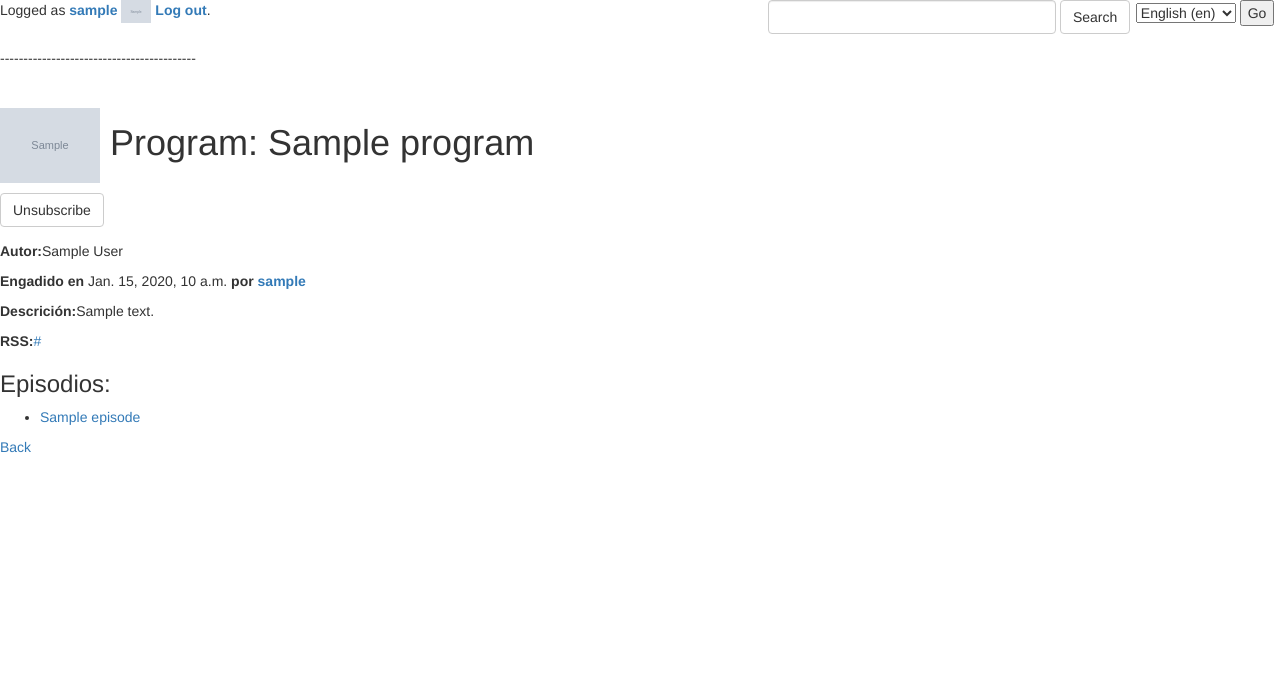
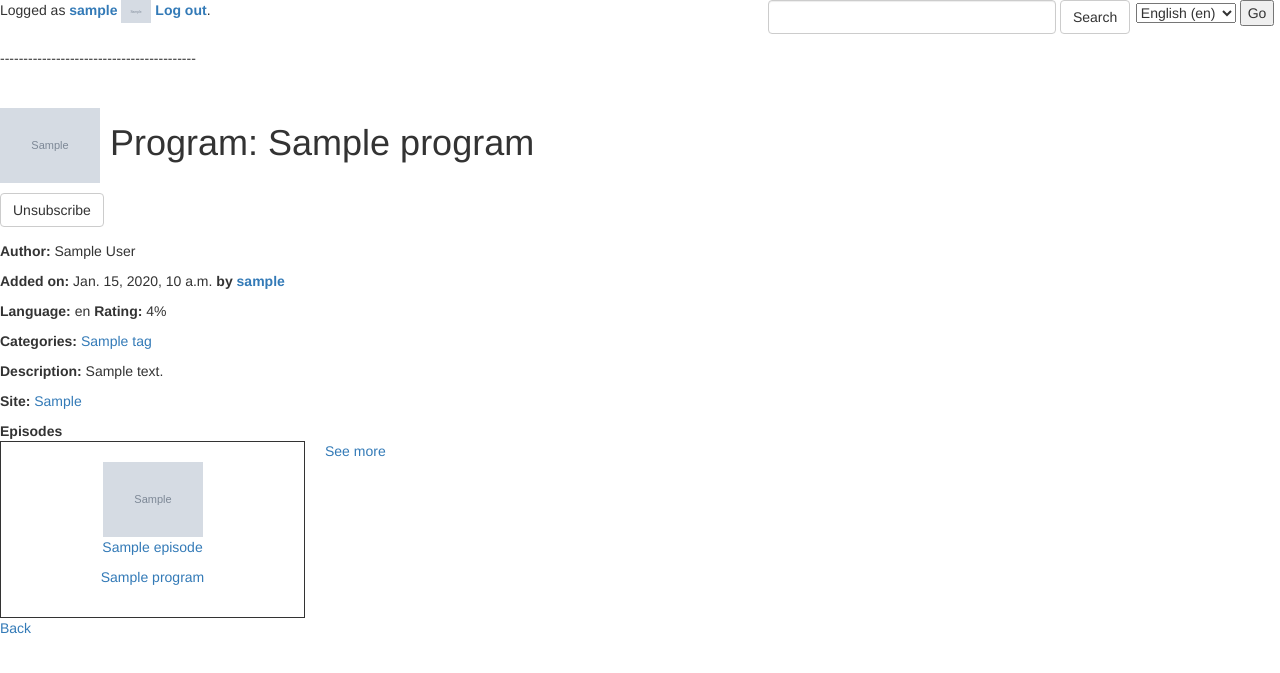
Before and after one commit to FerbLee/RSS-Radio, a Django app: page /rss_feed/program/1/ in a window 1280 px wide. Shown: the top 673 px of the page. Run offline with Django 3.2, Linux system fonts and the light colour scheme; a user stored in the database is signed in; tables that the repository leaves empty hold one stand-in row (values such as "Sample post"); grey boxes marked "Sample" are stand-in pictures; parts of the project's set-up code (start-up, migrations or seed data) failed here and were passed over; some libraries are stand-ins or nearby versions.

Commit message:
Updated detail_program template

```diff
--- a/rss_feed/templates/rss_feed/detail_program.html
+++ b/rss_feed/templates/rss_feed/detail_program.html
@@ -23,21 +23,39 @@
 	</div>
 {% endif %}
 
-<p><b>Autor:</b>{{ program.author }}</p>
+<p><b>{% trans "Author:" %}</b> {{ program.author }}</p>
+<p><b>{% trans "Added on:" %}</b> {{ program.creation_date }} <b> {% trans "by" %} </b>
+	<a href="{% url 'rss_feed:detail_user' program.owner.id%}"><b>{{ program.owner.username }}</b></a></p>
+<p><b>{% trans "Language:" %}</b> {{ program.language }} <b>{% trans "Rating:" %}</b> {{ program.rating }}% </p>
 
-<p><b>Engadido en </b>{{ program.creation_date }} <b>por</b>
-	<a href="{% url 'rss_feed:detail_user' program.owner.id%}"><b>{{ program.owner.username }}</b></a></p>
+<p><b>{% trans "Categories:" %}</b>
+	{% for category in program.tag_set.all %}
+		<a href="{% url 'rss_feed:unknown' %}"> {{ category }}</a>
+	{% endfor %}
+</p>
 
-<p><b>Descrición:</b>{{ program.description }}</p>
-<p><b>RSS:</b><a href={{ program.rss_link }}>{{ program.rss_link }}</a></p>
+<p><b>{% trans "Description:" %}</b> {{ program.description }}</p>
+<p><b>{% trans "Site:" %} </b><a href={{ program.original_site }}>{{ program.original_site }}</a></p>
 
-<h3>Episodios:</h3>
+<div  class="section-title" id="station-title"><b>{% trans "Episodes" %}</b></div>
+<div class="grid-container">
 
-<ul>
-{% for episode in program.episode_set.all %}
-    <li><a href="{% url 'rss_feed:detail_episode' episode.id %}">{{ episode.title }}</a></li>
-{% endfor %}
-</ul>
+	{% if program.episode_set.all %}
+	    {% for episode in program.episode_set.all %}
+	        <div class="grid-item" >
+	        	<a href="{% url 'rss_feed:detail_episode' episode.id %}">
+	        	<img src="{{ episode.image.path.url }}" width='100'>
+	        	<p>{{ episode.title }}</p></a>
+	        	<p><a href="{% url 'rss_feed:detail_program' episode.program.id %}">{{ episode.program.name }}</a></p>
+	        </div>
+	    {% endfor %}
+	    <a href="{% url 'rss_feed:unknown' %}" class="button">{{ seemore }}</a>
+	{% else %}
+	    <p>{% trans "No episodes" %}</p>
+	{% endif %}
+
+</div>
+
 
 <a href="{% url 'rss_feed:index'%}">{% trans "Back" %}</a></p>
 {% endblock %}
```
